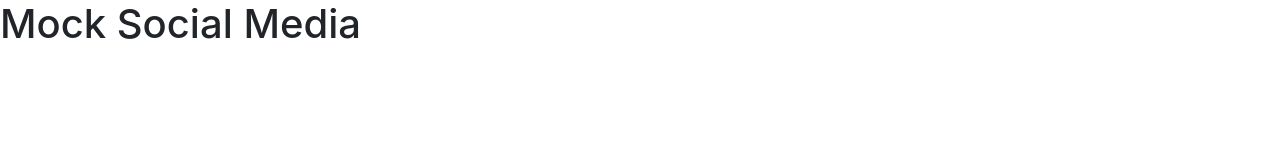
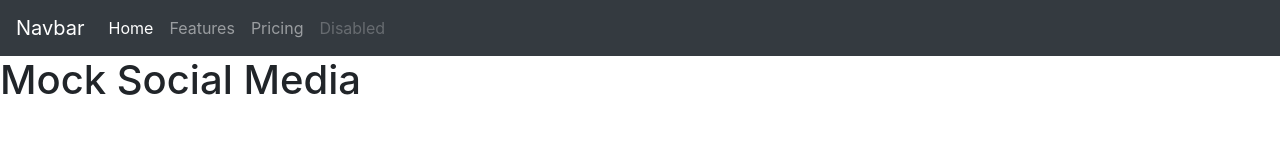
Before and after one commit to chiragxarora/Social-Media-Site, a website: page src/public/index.html in a window 1280 px wide. Drawn offline with Linux system fonts and the light colour scheme.

Commit message:
README updated

```diff
--- a/src/public/components/navbar.html
+++ b/src/public/components/navbar.html
@@ -0,0 +1,14 @@
+<nav class="navbar navbar-expand-lg navbar-dark bg-dark">
+    <a class="navbar-brand" href="#">Navbar</a>
+    <button class="navbar-toggler" type="button" data-toggle="collapse" data-target="#navbarNavAltMarkup" aria-controls="navbarNavAltMarkup" aria-expanded="false" aria-label="Toggle navigation">
+      <span class="navbar-toggler-icon"></span>
+    </button>
+    <div class="collapse navbar-collapse" id="navbarNavAltMarkup">
+      <div class="navbar-nav">
+        <a class="nav-link active" href="#">Home <span class="sr-only">(current)</span></a>
+        <a class="nav-link" href="#">Features</a>
+        <a class="nav-link" href="#">Pricing</a>
+        <a class="nav-link disabled" href="#" tabindex="-1" aria-disabled="true">Disabled</a>
+      </div>
+    </div>
+  </nav>
--- a/src/public/index.html
+++ b/src/public/index.html
@@ -11,6 +11,7 @@
     <title>Document</title>
 </head>
 <body>
+    <div id="navbar"></div>
     <h1>Mock Social Media</h1>
 </body>
 </html>
--- a/src/public/js/social-common.js
+++ b/src/public/js/social-common.js
@@ -0,0 +1,3 @@
+$(() => {
+    $('#navbar').load('/components/navbar.html')
+})
```
Also changed, not shown: README.md.
